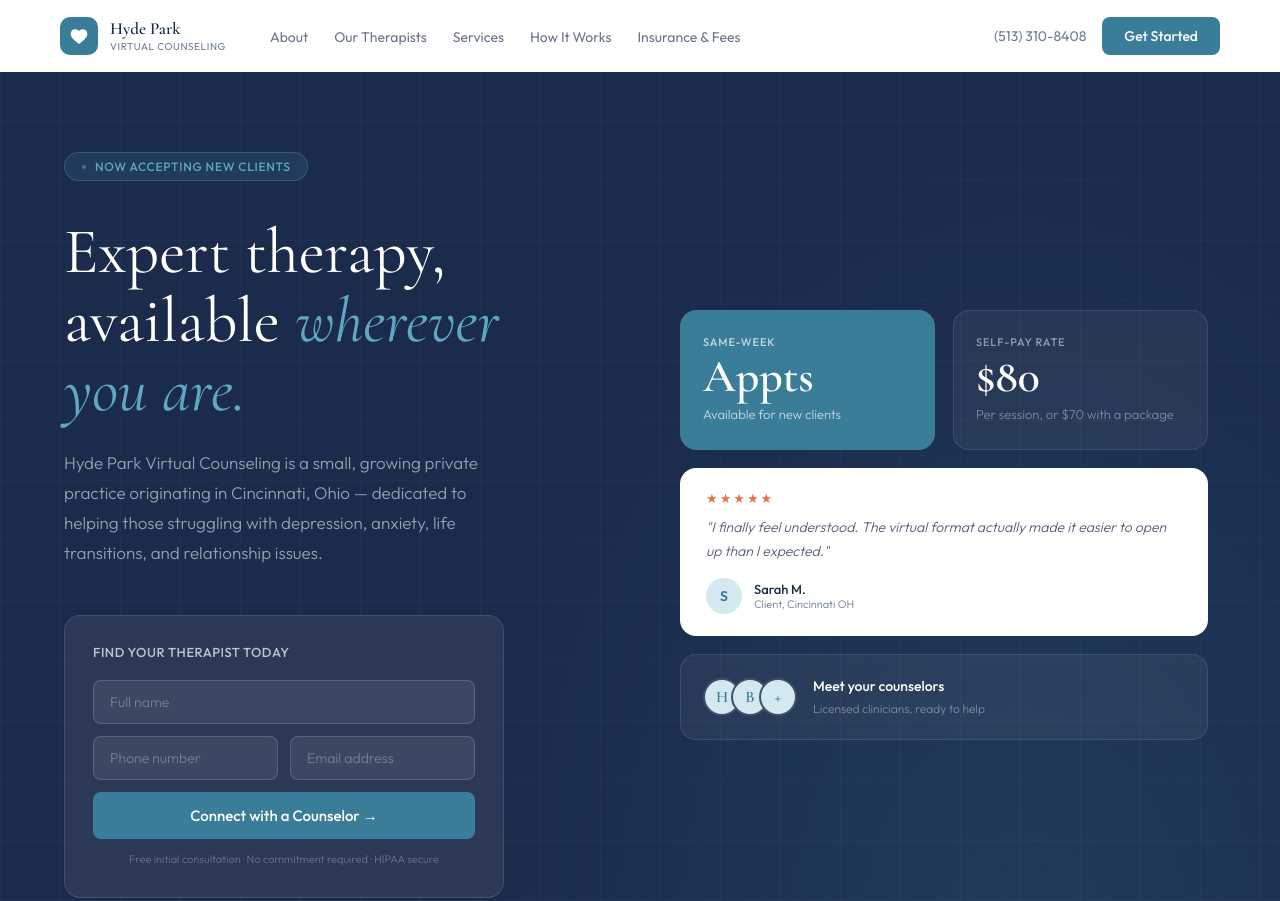
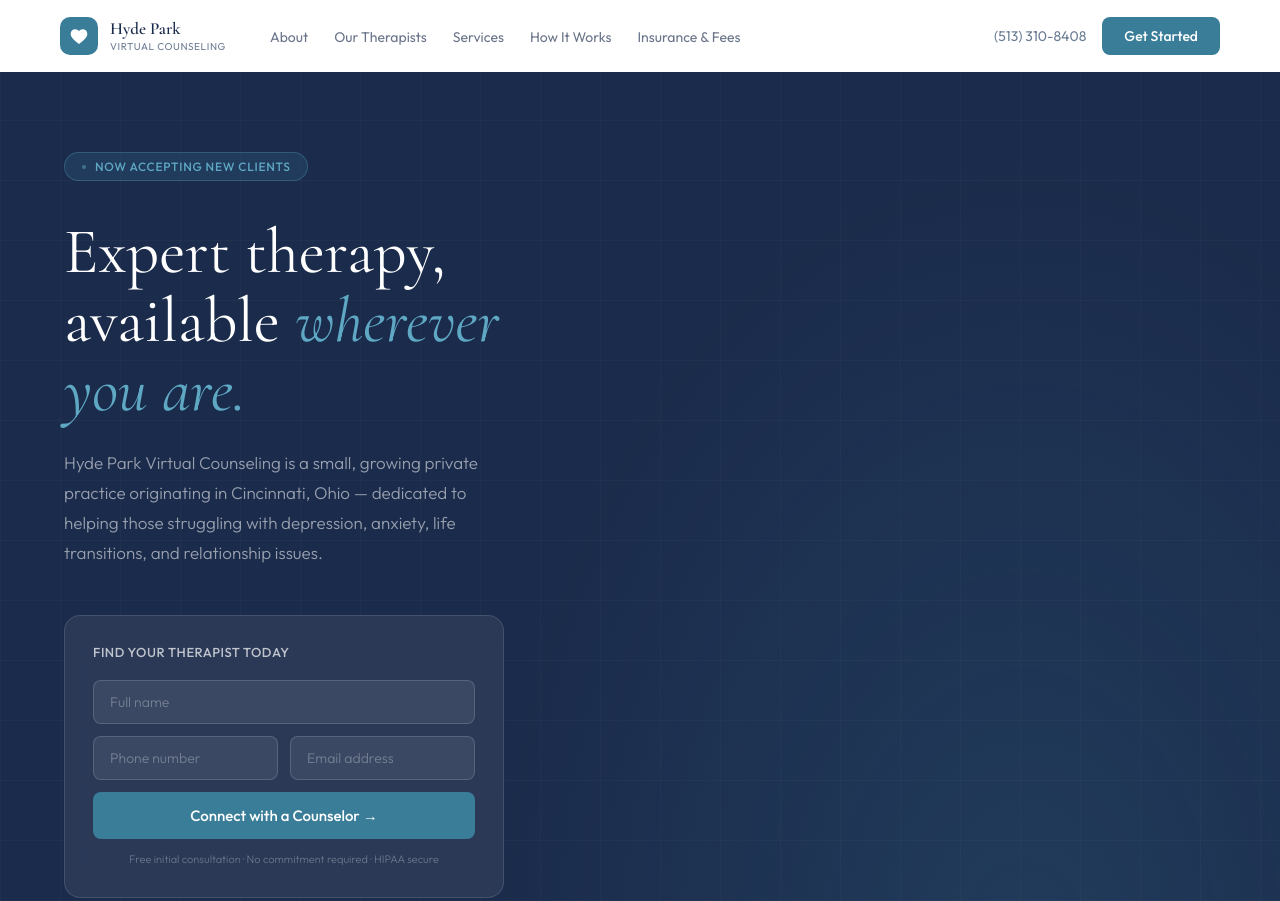
Before and after one commit to hydeparkvc/hydeparkvc.github.io, a plain HTML site: page index.html in a window 1280 px wide. Shown: the top 901 px of the page. Drawn offline with nearby package versions, Linux system fonts and the light colour scheme.

Commit message:
Add files via upload

```diff
--- a/index.html
+++ b/index.html
@@ -332,42 +332,7 @@
     </div>
   </div>
 
-  <div class="hero-right-panel">
-    <div class="stat-row">
-      <div class="stat-card accent-card">
-        <div class="stat-label">Same-Week</div>
-        <div class="stat-num">Appts</div>
-        <div class="stat-desc">Available for new clients</div>
-      </div>
-      <div class="stat-card">
-        <div class="stat-label">Self-Pay Rate</div>
-        <div class="stat-num">$80</div>
-        <div class="stat-desc">Per session, or $70 with a package</div>
-      </div>
-    </div>
-    <div class="testimonial-float">
-      <div class="float-stars">★★★★★</div>
-      <p class="float-quote">"I finally feel understood. The virtual format actually made it easier to open up than I expected."</p>
-      <div class="float-author">
-        <div class="float-avatar">S</div>
-        <div>
-          <div class="float-name">Sarah M.</div>
-          <div class="float-role">Client, Cincinnati OH</div>
-        </div>
-      </div>
-    </div>
-    <div class="team-preview">
-      <div class="team-avatars">
-        <div class="team-avatar">H</div>
-        <div class="team-avatar">B</div>
-        <div class="team-avatar" style="margin-right:0">+</div>
-      </div>
-      <div class="team-text">
-        <strong>Meet your counselors</strong>
-        <span>Licensed clinicians, ready to help</span>
-      </div>
-    </div>
-  </div>
+  <div class="hero-right-panel"></div>
 
 
 <!-- INSURANCE (desktop only) -->
```
